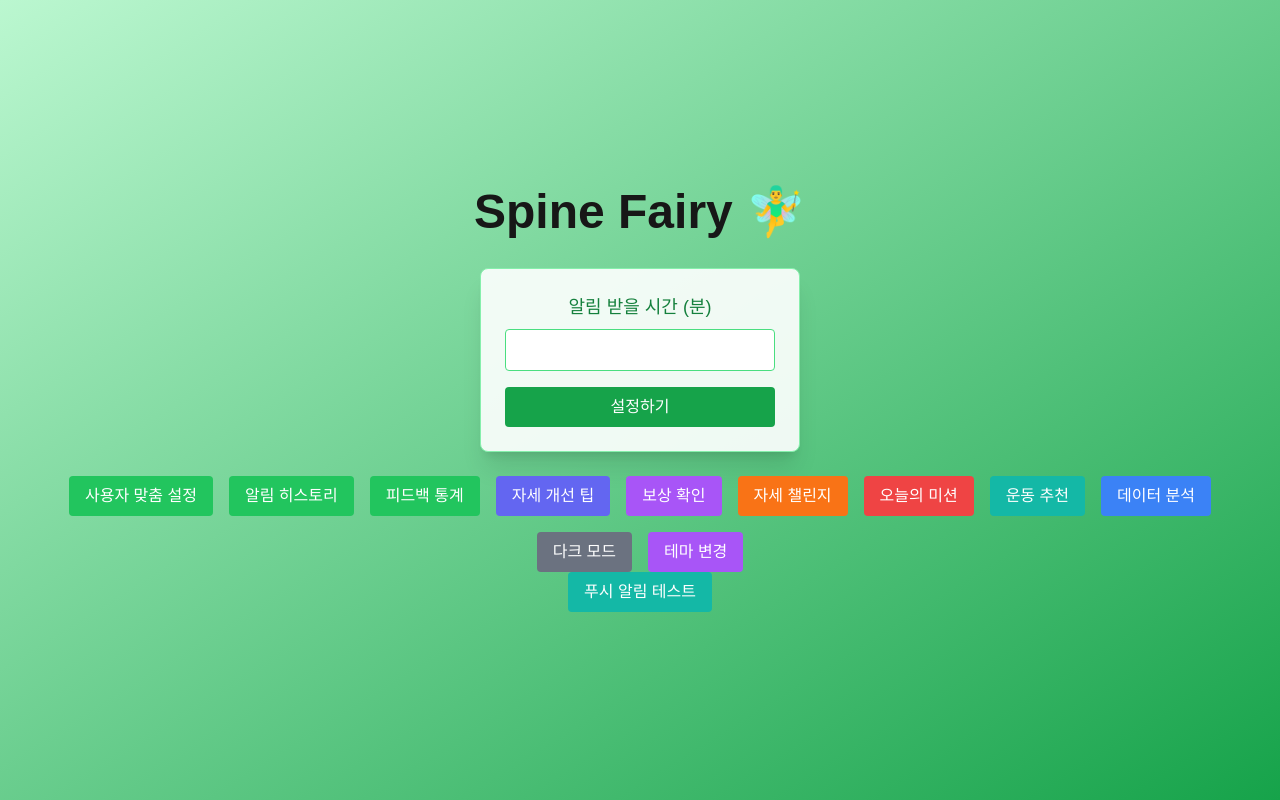
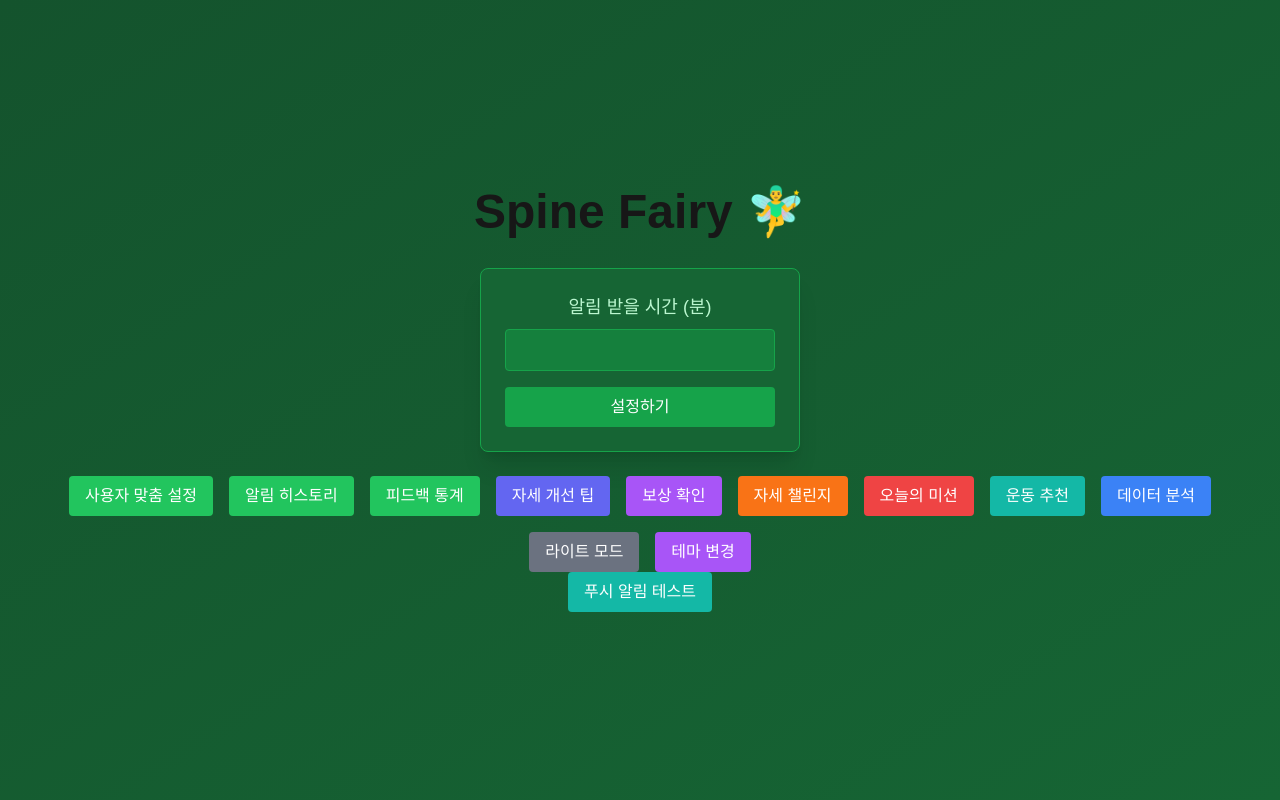
Before and after one commit to chae-chae/Spine-Fairy, a Next.js app: page / in a window 1280 px wide. Built offline with nearby package versions, Linux system fonts and the light colour scheme.

Commit message:
fix darkmode

```diff
--- a/app/page.tsx
+++ b/app/page.tsx
@@ -21,6 +21,17 @@ const themeClasses: { [key: string]: string } = {
 export default function Home() {
   const [darkMode, setDarkMode] = useState(false);
   const [theme, setTheme] = useState("default");
+
+  // 자동 다크모드 전환: 예를 들어, 오후 7시 이후 또는 오전 6시 이전이면 다크모드 활성화
+  useEffect(() => {
+    const now = new Date();
+    const hour = now.getHours();
+    if (hour >= 19 || hour < 6) {
+      setDarkMode(true);
+    } else {
+      setDarkMode(false);
+    }
+  }, []);
 
   const changeTheme = () => {
     const currentIndex = themes.indexOf(theme);
```
